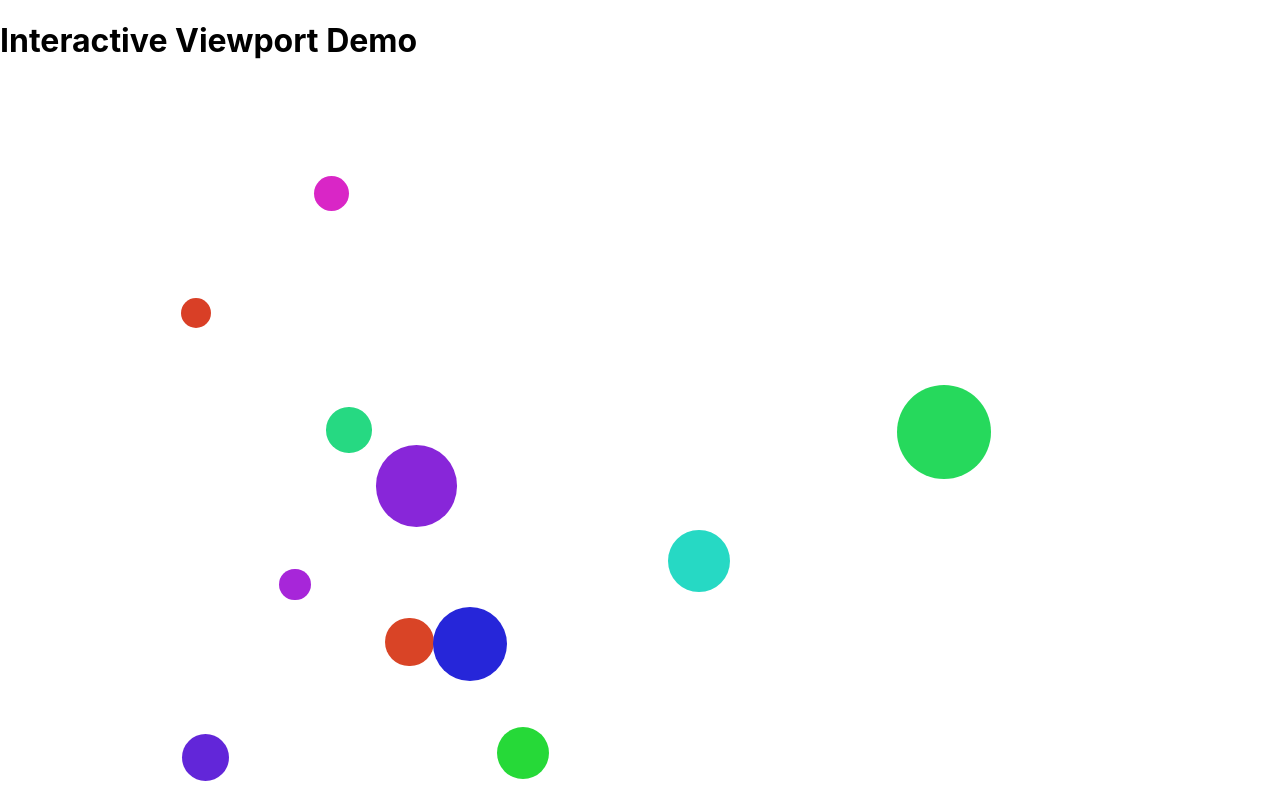
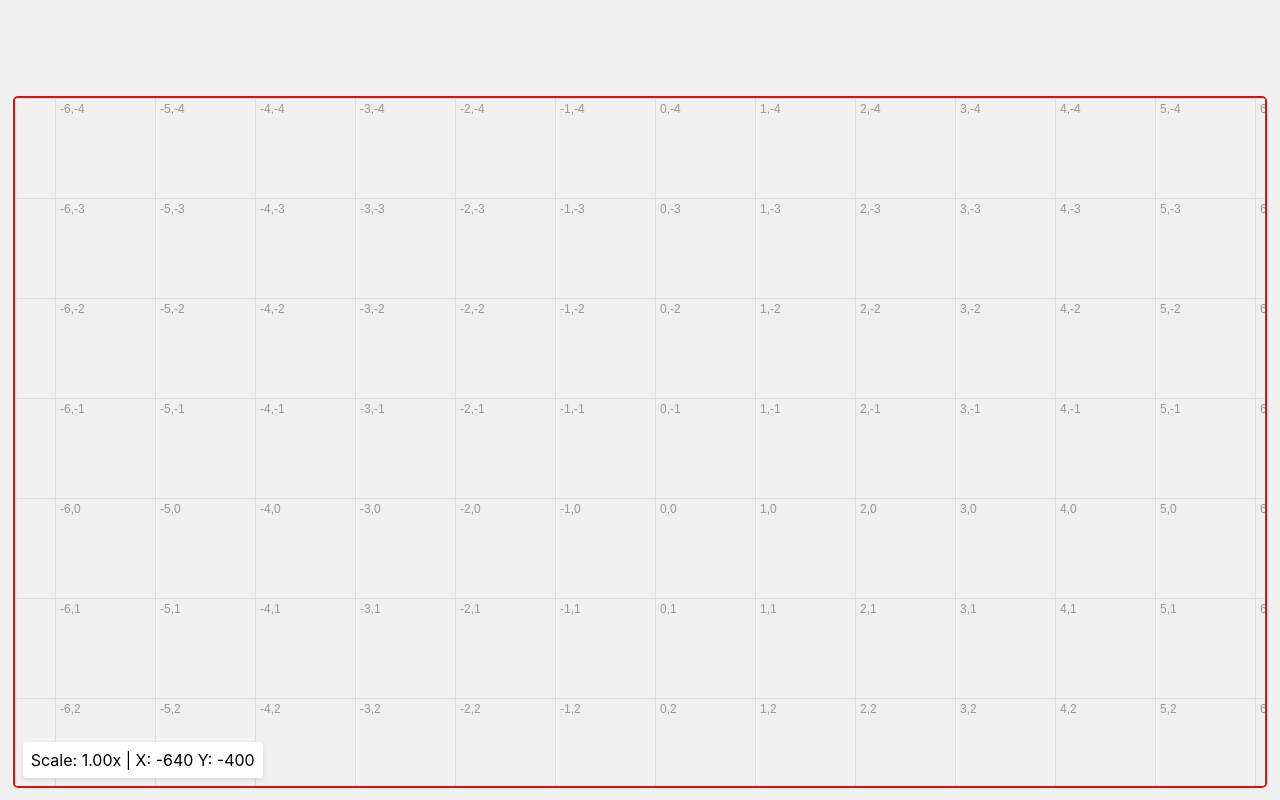
Before and after one commit to blarvin/interactive-viewport, a React (Create React App) app: page / in a window 1280 px wide. Shown: the top 800 px of the page. Built offline with nearby package versions, Linux system fonts and the light colour scheme.

Commit message:
remove circles, add grid

```diff
--- a/src/App.css
+++ b/src/App.css
@@ -1,38 +1,83 @@
-.App {
-  text-align: center;
+
+html, body, #root {
+  height: 100%;
+  margin: 0;
+  padding: 0;
 }
 
-.App-logo {
-  height: 40vmin;
-  pointer-events: none;
+.app {
+  height: 100vh;
+  display: flex;
+  flex-direction: column;
 }
 
-@media (prefers-reduced-motion: no-preference) {
-  .App-logo {
-    animation: App-logo-spin infinite 20s linear;
-  }
+.interactive-viewport-wrapper {
+  position: absolute;
+  left: 1%;
+  right: 1%;
+  bottom: 1.5%;
+  height: 86%;
+  border: 2px solid #e21010;
+  border-radius: 5px;
+  overflow: hidden;
 }
 
-.App-header {
-  background-color: #282c34;
-  min-height: 100vh;
-  display: flex;
-  flex-direction: column;
-  align-items: center;
-  justify-content: center;
-  font-size: calc(10px + 2vmin);
-  color: white;
+.viewport-container {
+  width: 100%;
+  height: 100%;
+  overflow: hidden;
+  touch-action: none;
+  cursor: move;
+  background-color: #f0f0f0;
 }
 
-.App-link {
-  color: #61dafb;
+.viewport-content {
+  width: 10000px;
+  height: 10000px;
+  position: relative;
+  background-color: white;
 }
 
-@keyframes App-logo-spin {
-  from {
-    transform: rotate(0deg);
-  }
-  to {
-    transform: rotate(360deg);
-  }
+.viewport-content {
+  width: 200vmin;
+  height: 200vmin;
+  position: relative;
+  background-color: white;
 }
+
+.grid-square {
+  position: absolute;
+  border: 1px solid #ccc;
+  box-sizing: border-box;
+}
+
+.grid-label {
+  position: absolute;
+  top: 2px;
+  left: 2px;
+  font-size: 2vmin;
+  color: #999;
+}
+
+.interactive-viewport {
+  position: relative;
+  width: 100%;
+  height: 100%;
+  overflow: hidden;
+}
+
+.viewport-canvas {
+  position: absolute;
+  top: 0;
+  left: 0;
+}
+
+.viewport-info {
+  position: absolute;
+  bottom: 8px;
+  left: 8px;
+  background-color: white;
+  padding: 8px;
+  border-radius: 4px;
+  box-shadow: 0 2px 4px rgba(0, 0, 0, 0.1);
+}
--- a/src/App.js
+++ b/src/App.js
@@ -1,11 +1,18 @@
-import React from 'react';
-import InteractiveViewport from './InteractiveViewport';
+import React from "react";
+import InteractiveViewport from "./InteractiveViewport";
+import "./App.css";
 
 function App() {
   return (
-    <div className="App">
-      <h1>Interactive Viewport Demo</h1>
-      <InteractiveViewport />
+    <div className="app">
+      {/* <div className="top-section">
+        <p>This is the top 14% area</p>
+      </div> */}
+      <div className="viewport-container">
+        <div className="interactive-viewport-wrapper">
+          <InteractiveViewport />
+        </div>
+      </div>
     </div>
   );
 }
--- a/src/InteractiveViewport.js
+++ b/src/InteractiveViewport.js
@@ -1,27 +1,90 @@
-import React, { useState, useRef, useEffect, useMemo, useCallback } from "react";
+import React, {
+  useState,
+  useRef,
+  useEffect,
+  //   useMemo,
+  useCallback,
+} from "react";
 
 const InteractiveViewport = () => {
+  const GRID_SIZE = 100; // Size of one grid square in pixels
+  const GRID_COLOR = "#cccccc";
+  const LABEL_COLOR = "#999999";
+
   const [scale, setScale] = useState(1);
-  const [position, setPosition] = useState({ x: 0, y: 0 });
+  const [position, setPosition] = useState({
+    x: -window.innerWidth / 2,
+    y: -window.innerHeight / 2,
+  });
   const containerRef = useRef(null);
-  const contentRef = useRef(null);
+  const canvasRef = useRef(null);
   const lastTouchRef = useRef(null);
   const isDraggingRef = useRef(false);
   const lastMousePosRef = useRef({ x: 0, y: 0 });
 
-  const fixedCircles = useMemo(() => {
-    const circles = [];
-    for (let i = 0; i < 200; i++) {
-      const size = Math.random() * 80 + 20;
-      const x = Math.random() * 4000;
-      const y = Math.random() * 4000;
-      const color = `hsl(${Math.random() * 360}, 70%, 50%)`;
-      circles.push({ size, x, y, color });
-    }
-    return circles;
+  const createGridPattern = useCallback((ctx) => {
+    const patternCanvas = document.createElement("canvas");
+    patternCanvas.width = GRID_SIZE;
+    patternCanvas.height = GRID_SIZE;
+    const patternCtx = patternCanvas.getContext("2d");
+
+    // Draw grid lines
+    patternCtx.strokeStyle = GRID_COLOR;
+    patternCtx.lineWidth = 1;
+    patternCtx.beginPath();
+    patternCtx.moveTo(0, 0);
+    patternCtx.lineTo(GRID_SIZE, 0);
+    patternCtx.moveTo(0, 0);
+    patternCtx.lineTo(0, GRID_SIZE);
+    patternCtx.stroke();
+
+    // Create pattern
+    return ctx.createPattern(patternCanvas, "repeat");
   }, []);
 
-    const zoom = useCallback((clientX, clientY, factor) => {
+  const drawGrid = useCallback(() => {
+    const canvas = canvasRef.current;
+    const ctx = canvas.getContext("2d");
+    const { width, height } = canvas.getBoundingClientRect();
+
+    canvas.width = width;
+    canvas.height = height;
+
+    ctx.save();
+    ctx.scale(scale, scale);
+    ctx.translate(-position.x, -position.y);
+
+    // Fill with grid pattern
+    const pattern = createGridPattern(ctx);
+    ctx.fillStyle = pattern;
+    ctx.fillRect(position.x, position.y, width / scale, height / scale);
+
+    // Draw labels
+    ctx.fillStyle = LABEL_COLOR;
+    ctx.font = `${12 / scale}px Arial`;
+    for (
+      let x = Math.floor(position.x / GRID_SIZE);
+      x < (position.x + width / scale) / GRID_SIZE;
+      x++
+    ) {
+      for (
+        let y = Math.floor(position.y / GRID_SIZE);
+        y < (position.y + height / scale) / GRID_SIZE;
+        y++
+      ) {
+        ctx.fillText(`${x},${y}`, x * GRID_SIZE + 5, y * GRID_SIZE + 15);
+      }
+    }
+
+    ctx.restore();
+  }, [scale, position, createGridPattern]);
+
+  useEffect(() => {
+    drawGrid();
+  }, [drawGrid]);
+
+  const zoom = useCallback(
+    (clientX, clientY, factor) => {
       setScale((prevScale) => {
         const newScale = Math.max(0.1, Math.min(prevScale * factor, 5));
         const containerRect = containerRef.current.getBoundingClientRect();
@@ -37,8 +100,9 @@ const InteractiveViewport = () => {
         setPosition({ x: newX, y: newY });
         return newScale;
       });
-    }, [position.x, position.y]); // Only recreate if position changes
-
+    },
+    [position.x, position.y]
+  ); // Only recreate if position changes
 
   useEffect(() => {
     const container = containerRef.current;
@@ -151,47 +215,22 @@ const InteractiveViewport = () => {
     };
   };
 
+
   return (
-    <div className="relative w-full h-[400px] overflow-hidden border-2 border-gray-300 rounded-lg">
-      <div
-        ref={containerRef}
-        className="w-full h-full overflow-hidden touch-none cursor-move"
-        style={{
-          backgroundColor: "#f0f0f0",
-          overflow: "hidden",
-        }}
-      >
-        <div
-          ref={contentRef}
-          style={{
-            transform: `scale(${scale}) translate(${-position.x}px, ${-position.y}px)`,
-            transformOrigin: "0 0",
-            width: "4000px",
-            height: "4000px",
-            position: "relative",
-            backgroundColor: "white",
-          }}
-        >
-          {fixedCircles.map((circle, index) => (
-            <div
-              key={index}
-              style={{
-                position: "absolute",
-                left: `${circle.x}px`,
-                top: `${circle.y}px`,
-                width: `${circle.size}px`,
-                height: `${circle.size}px`,
-                backgroundColor: circle.color,
-                borderRadius: "50%",
-              }}
+    <div className="interactive-viewport">
+      <div ref={containerRef} className="viewport-container">
+        <canvas
+          ref={canvasRef}
+          className="viewport-canvas"
+          style={{ width: "100%", height: "100%" }}
         />
-          ))}
-        </div>
-      </div>
-      <div className="absolute bottom-2 left-2 bg-white p-2 rounded shadow">
+        <div className="viewport-info">
           Scale: {scale.toFixed(2)}x | X: {position.x.toFixed(0)} Y:{" "}
           {position.y.toFixed(0)}
         </div>
+      </div>
+      Scale: {scale.toFixed(2)}x | X: {position.x.toFixed(0)} Y:{" "}
+      {position.y.toFixed(0)}
     </div>
   );
 };
--- a/src/index.css
+++ b/src/index.css
@@ -1,3 +1,9 @@
+html, body, #root {
+  height: 100%;
+  margin: 0;
+  padding: 0;
+}
+
 body {
   margin: 0;
   font-family: -apple-system, BlinkMacSystemFont, 'Segoe UI', 'Roboto', 'Oxygen',
```
Lines whose indentation alone changed are shown as unchanged.
